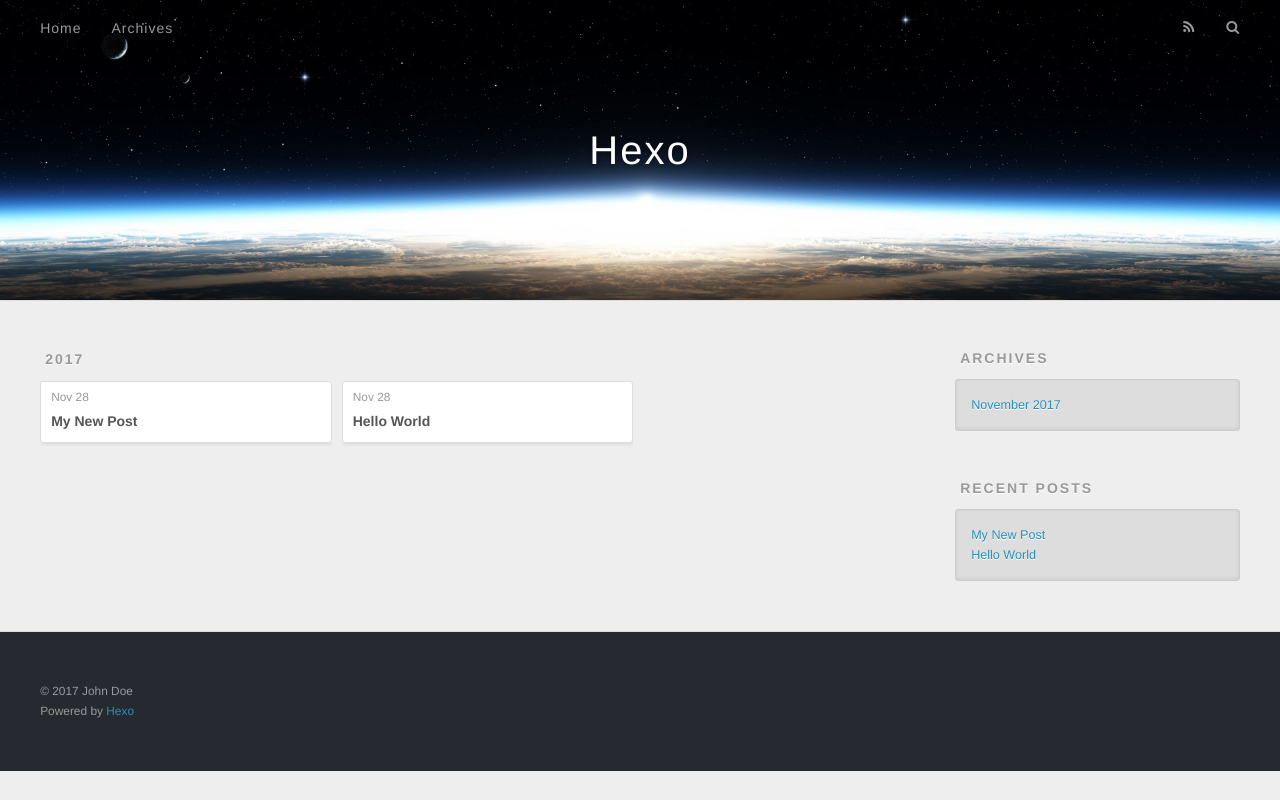
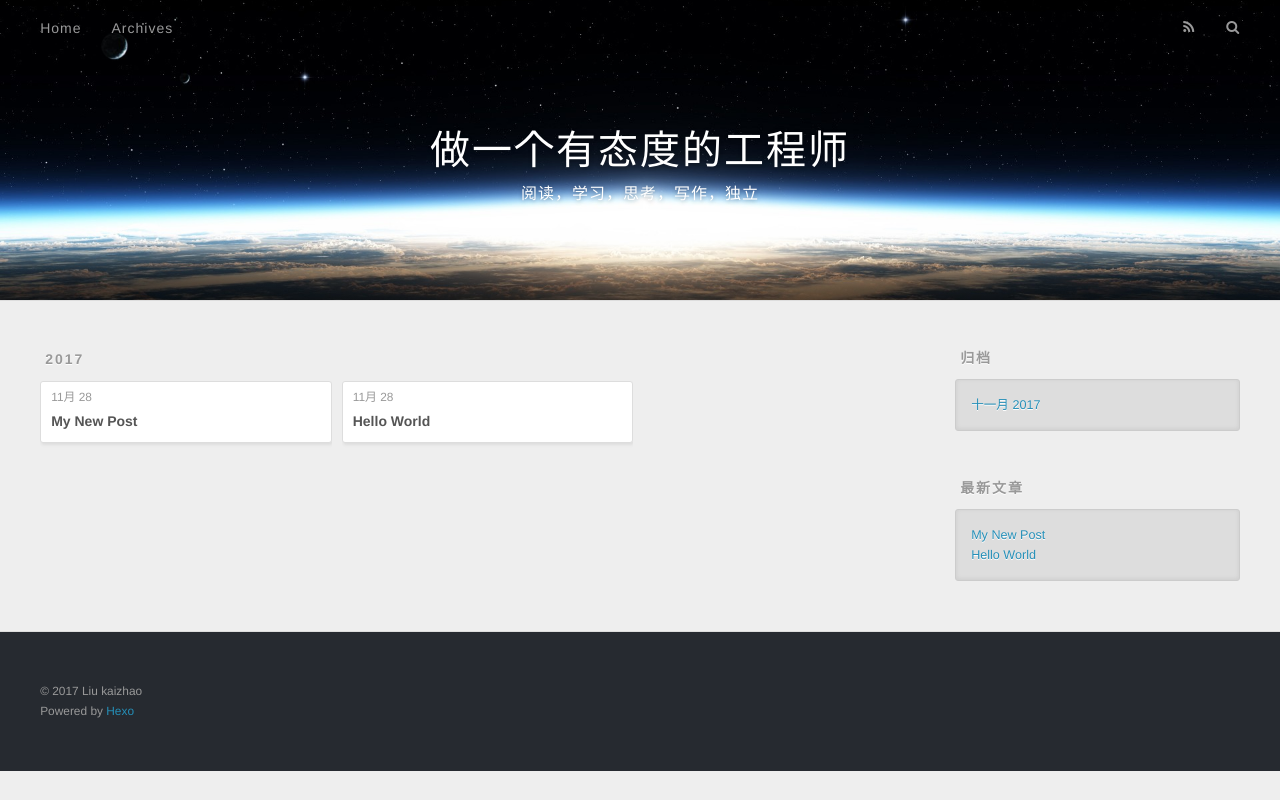
Before and after one commit to rogueKangaroo/rogueKangaroo.github.io, a plain HTML site: page archives/2017/11/index.html in a window 1280 px wide. Drawn offline with nearby package versions, Linux system fonts and the light colour scheme.

Commit message:
Site updated: 2017-11-28 12:06:45

```diff
--- a/archives/2017/11/index.html
+++ b/archives/2017/11/index.html
@@ -3,16 +3,20 @@
 <head>
   <meta charset="utf-8">
 
-  <title>Archives: 2017/11 | Hexo</title>
+  <title>归档: 2017/11 | 做一个有态度的工程师</title>
   <meta name="viewport" content="width=device-width, initial-scale=1, maximum-scale=1">
-  <meta property="og:type" content="website">
-<meta property="og:title" content="Hexo">
+  <meta name="description" content="态度决定热情，热情决定坚持，坚持决定深度">
+<meta property="og:type" content="website">
+<meta property="og:title" content="做一个有态度的工程师">
 <meta property="og:url" content="http://yoursite.com/archives/2017/11/index.html">
-<meta property="og:site_name" content="Hexo">
+<meta property="og:site_name" content="做一个有态度的工程师">
+<meta property="og:description" content="态度决定热情，热情决定坚持，坚持决定深度">
+<meta property="og:locale" content="zh-CN">
 <meta name="twitter:card" content="summary">
-<meta name="twitter:title" content="Hexo">
+<meta name="twitter:title" content="做一个有态度的工程师">
+<meta name="twitter:description" content="态度决定热情，热情决定坚持，坚持决定深度">
 
-    <link rel="alternate" href="/atom.xml" title="Hexo" type="application/atom+xml">
+    <link rel="alternate" href="/atom.xml" title="做一个有态度的工程师" type="application/atom+xml">
 
 
     <link rel="icon" href="/favicon.png">
@@ -33,8 +37,12 @@
   <div id="header-outer" class="outer">
     <div id="header-title" class="inner">
       <h1 id="logo-wrap">
-        <a href="/" id="logo">Hexo</a>
+        <a href="/" id="logo">做一个有态度的工程师</a>
       </h1>
+
+        <h2 id="subtitle-wrap">
+          <a href="/" id="subtitle">阅读，学习，思考，写作，独立</a>
+        </h2>
 
     </div>
     <div id="header-inner" class="inner">
@@ -50,7 +58,7 @@
 
           <a id="nav-rss-link" class="nav-icon" href="/atom.xml" title="RSS Feed"></a>
 
-        <a id="nav-search-btn" class="nav-icon" title="Search"></a>
+        <a id="nav-search-btn" class="nav-icon" title="搜索"></a>
       </nav>
       <div id="search-form-wrap">
         <form action="//google.com/search" method="get" accept-charset="UTF-8" class="search-form"><input type="search" name="q" class="search-form-input" placeholder="Search"><button type="submit" class="search-form-submit">&#xF002;</button><input type="hidden" name="sitesearch" value="http://yoursite.com"></form>
@@ -76,7 +84,7 @@
   <div class="archive-article-inner">
     <header class="archive-article-header">
       <a href="/2017/11/28/My-New-Post/" class="archive-article-date">
-  <time datetime="2017-11-28T03:27:55.000Z" itemprop="datePublished">Nov 28</time>
+  <time datetime="2017-11-28T03:27:55.000Z" itemprop="datePublished">11月 28</time>
 </a>
 
 
@@ -95,7 +103,7 @@
   <div class="archive-article-inner">
     <header class="archive-article-header">
       <a href="/2017/11/28/hello-world/" class="archive-article-date">
-  <time datetime="2017-11-28T03:24:47.000Z" itemprop="datePublished">Nov 28</time>
+  <time datetime="2017-11-28T03:24:47.000Z" itemprop="datePublished">11月 28</time>
 </a>
 
 
@@ -126,9 +134,9 @@
 
 
   <div class="widget-wrap">
-    <h3 class="widget-title">Archives</h3>
+    <h3 class="widget-title">归档</h3>
     <div class="widget">
-      <ul class="archive-list"><li class="archive-list-item"><a class="archive-list-link" href="/archives/2017/11/">November 2017</a></li></ul>
+      <ul class="archive-list"><li class="archive-list-item"><a class="archive-list-link" href="/archives/2017/11/">十一月 2017</a></li></ul>
     </div>
   </div>
 
@@ -136,7 +144,7 @@
 
 
   <div class="widget-wrap">
-    <h3 class="widget-title">Recent Posts</h3>
+    <h3 class="widget-title">最新文章</h3>
     <div class="widget">
       <ul>
 
@@ -160,7 +168,7 @@
 
   <div class="outer">
     <div id="footer-info" class="inner">
-      &copy; 2017 John Doe<br>
+      &copy; 2017 Liu kaizhao<br>
       Powered by <a href="http://hexo.io/" target="_blank">Hexo</a>
     </div>
   </div>
```
Also changed, not shown: 2017/11/28/My-New-Post/index.html (+19 -11 lines), 2017/11/28/hello-world/index.html (+15 -10 lines), archives/2017/index.html (+22 -14 lines), archives/index.html (+22 -14 lines), index.html (+22 -14 lines).
